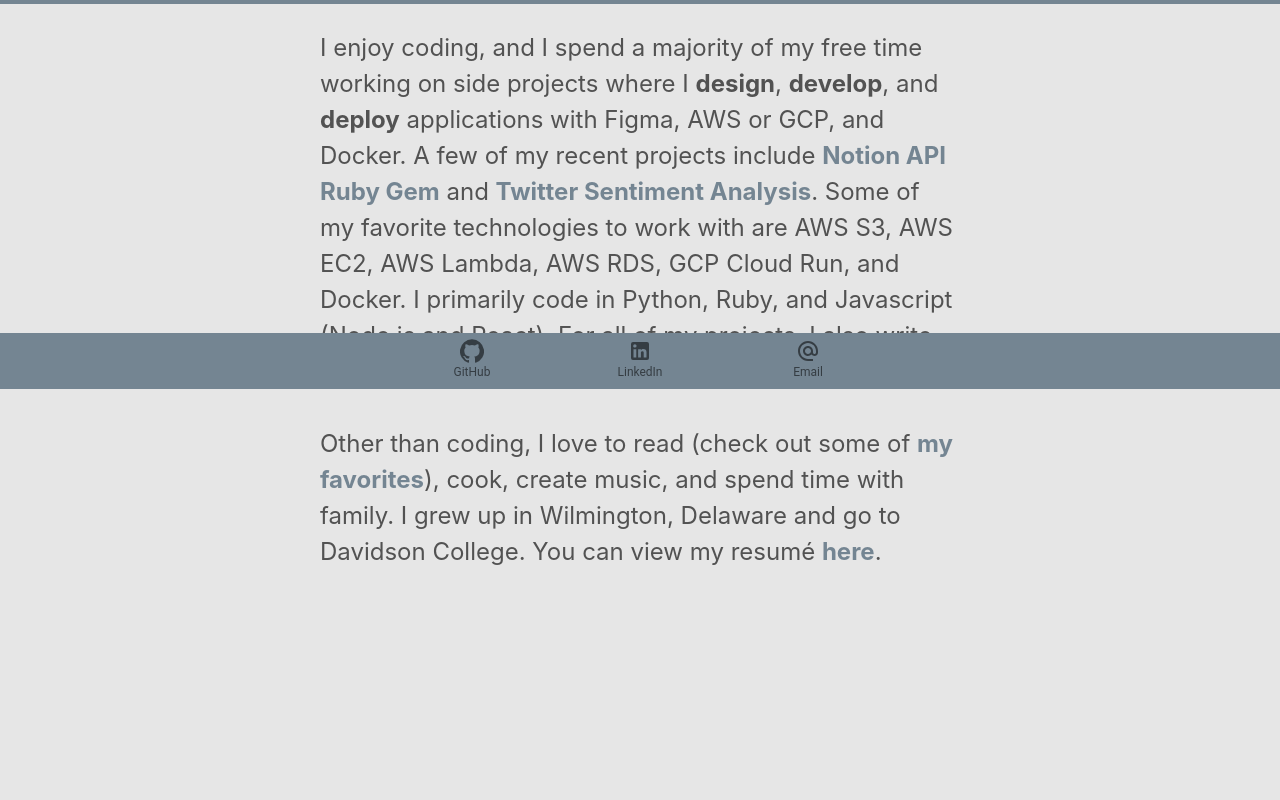
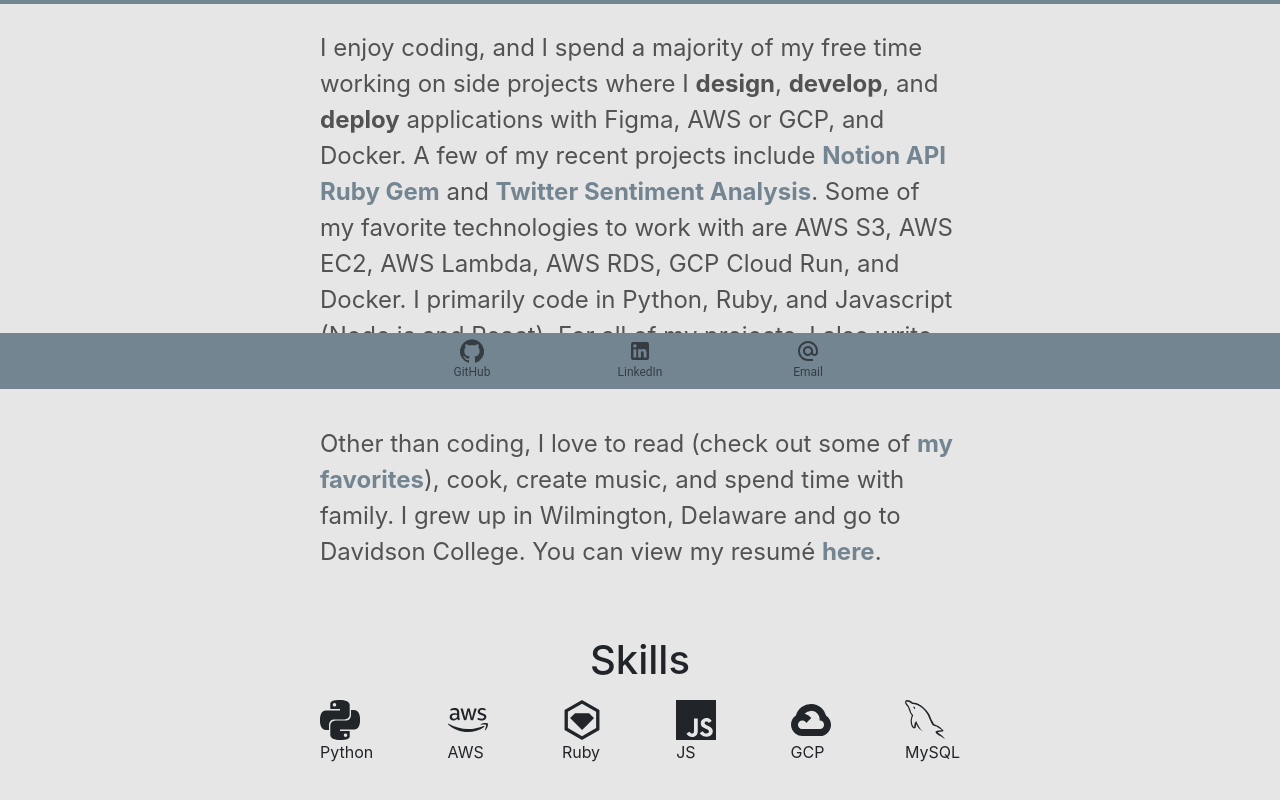
Before and after one commit to danmurphy1217/website, a React (Create React App) app: page /about in a window 1280 px wide. Shown: the part 411-1211 px from the top of the page. Before the commit the page ends 1047 px from the top, so only its background shows below. Built offline with nearby package versions, Linux system fonts and the light colour scheme.

Commit message:
V1: added icons for skills to the About Me page

```diff
--- a/package.json
+++ b/package.json
@@ -15,6 +15,7 @@
     "react": "^17.0.1",
     "react-bootstrap": "^1.4.0",
     "react-dom": "^17.0.1",
+    "react-icons": "^4.1.0",
     "react-player": "^2.7.2",
     "react-responsive-carousel": "^3.2.11",
     "react-router-dom": "^5.2.0",
--- a/src/pages/About.js
+++ b/src/pages/About.js
@@ -1,6 +1,7 @@
 import {Header} from "../components/Header";
 import {PageSupportingContent} from "../components/PageSupportingContent";
 import AboutPageContent from "./contents/AboutPageContents"
+import AboutMeIcons from "./contents/AboutMeIcons"
 import { Descriptors } from "../components/HomeMain";
 import Footer from "../components/Footer";
 import Divider from "../components/extras/Divider";
@@ -13,6 +14,7 @@
       <Descriptors plaintext="ABOUT ME" />
       <Divider />
       <PageSupportingContent content={AboutPageContent()} />
+      <PageSupportingContent content={AboutMeIcons()} />
       <Footer />
     </Container>
   );
--- /dev/null
+++ b/src/pages/contents/AboutMeIcons.js
@@ -0,0 +1,42 @@
+import {SiPython} from "react-icons/si";
+import {SiAmazonaws} from "react-icons/si"
+import {SiRubygems} from "react-icons/si"
+import {SiJavascript} from "react-icons/si"
+import {SiGooglecloud} from "react-icons/si"
+import {GrMysql} from "react-icons/gr"
+
+const AboutMeIcons = () => {
+    return (
+        <div style={{width: "50%"}}>
+            <h1 style={{textAlign: "center"}}>Skills</h1>
+            <div style={{display: "flex", justifyContent: "space-between",  margin: "1em 0", flexWrap: "wrap"}}>
+                <div>
+                    <SiPython size={40}/>
+                    <p>Python</p>
+                </div>
+                <div>
+                    <SiAmazonaws size={40}/>
+                    <p>AWS</p>
+                </div>
+                <div>
+                    <SiRubygems size={40}/>
+                    <p>Ruby</p>
+                </div>
+                <div>
+                    <SiJavascript size={40}/>
+                    <p>JS</p>
+                </div>
+                <div>
+                    <SiGooglecloud size={40}/>
+                    <p>GCP</p>
+                </div>
+                <div>
+                    <GrMysql size={40}/>
+                    <p>MySQL</p>
+                </div>
+            </div>
+        </div>
+    )
+}
+
+export default AboutMeIcons;
--- a/src/pages/contents/AboutPageContents.js
+++ b/src/pages/contents/AboutPageContents.js
@@ -1,5 +1,6 @@
 import { SupportingContentText } from "../../components/PageSupportingContent";
 import { makeStyles } from "@material-ui/core/styles";
+
 import {
   navLinkStylesEnter,
   navLinkStylesLeave,
@@ -94,7 +95,8 @@
         }}
       >
         here
-      </a>.
+      </a>
+      .
     </SupportingContentText>
   );
 };
```
Also changed, not shown: 2 other files (tests, documents, lock files or other folders).
